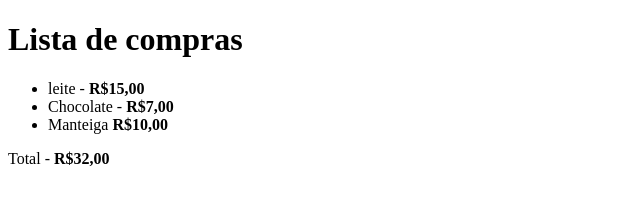
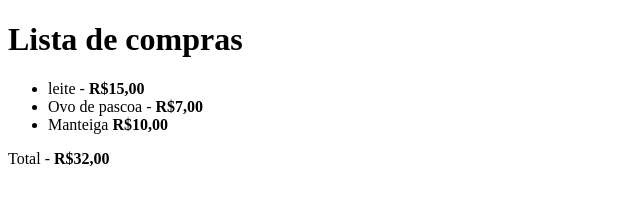
Before and after one commit to TheDridas/lista-de-compras, a plain HTML site: page index.html in a window 1280 px wide. Shown: the full height of the page, 0-640 px from the left. Drawn offline with Linux system fonts and the light colour scheme.

Commit message:
troca de chocolate para ovo de pascoa

```diff
--- a/index.html
+++ b/index.html
@@ -10,7 +10,7 @@
     <h1> Lista de compras </h1>
    <ul>
         <li> leite - <strong>R$15,00</strong></li>
-        <li>Chocolate - <strong> R$7,00</strong></li>
+        <li> Ovo de pascoa - <strong> R$7,00</strong></li>
         <li>Manteiga <strong> R$10,00</strong></li>
     </ul>
 
```
